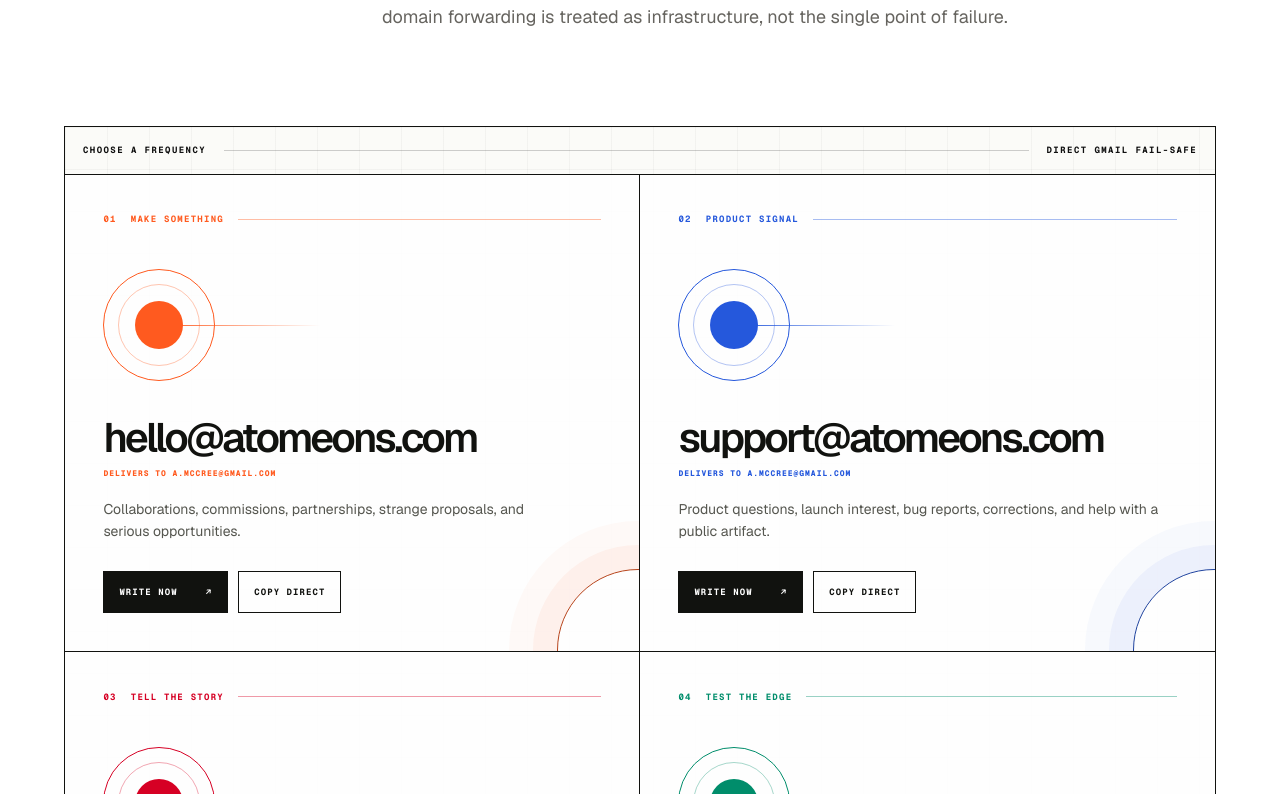
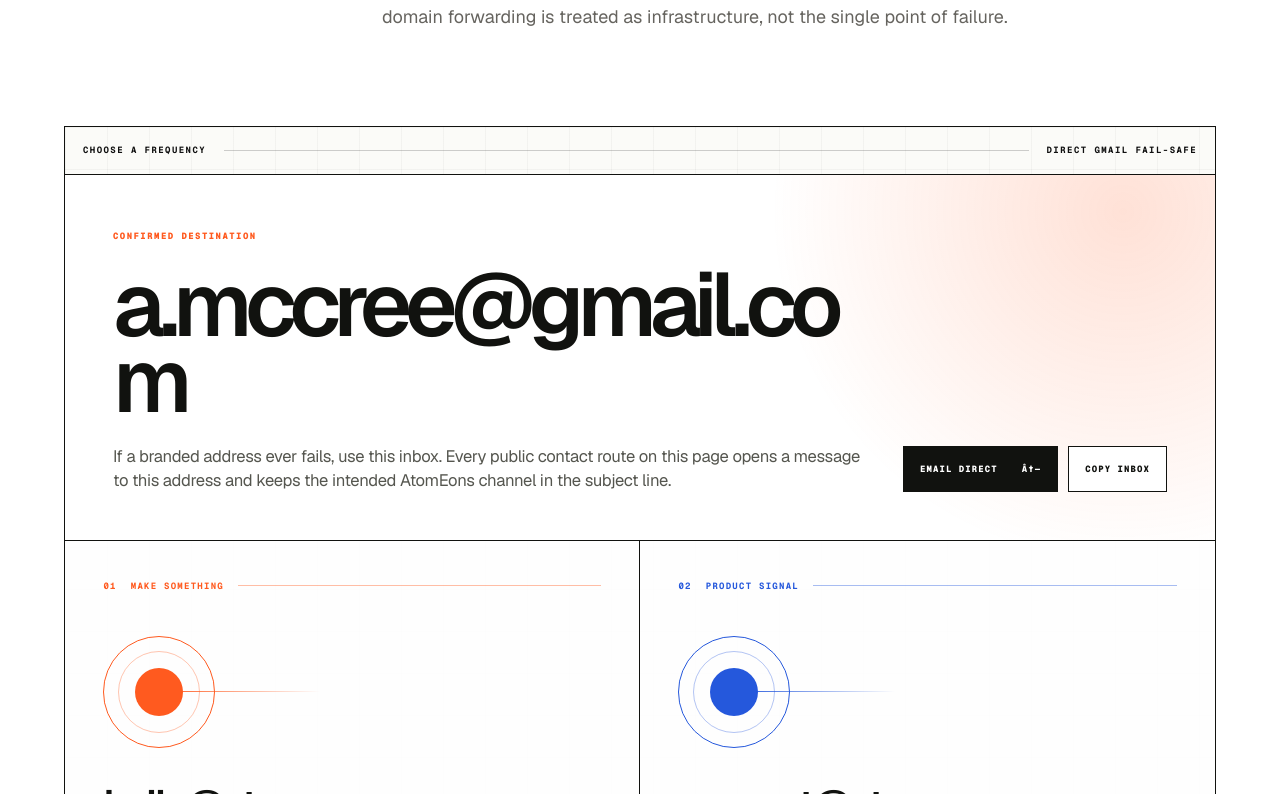
Before and after one commit to Atom-Eons/atomeons-com, a Next.js app: page /contact in a window 1280 px wide. Shown: the part 1296-2090 px from the top of the page. Built offline with nearby package versions, Linux system fonts and the light colour scheme.

Commit message:
Harden contact fail-safe

```diff
--- a/app/contact/ContactBoard.tsx
+++ b/app/contact/ContactBoard.tsx
@@ -72,6 +72,25 @@
         <span>DIRECT GMAIL FAIL-SAFE</span>
       </div>
 
+      <section className={styles.failSafePanel} aria-labelledby="direct-inbox-title">
+        <div>
+          <span className={styles.failSafeKicker}>CONFIRMED DESTINATION</span>
+          <h2 id="direct-inbox-title">{DELIVERY_ADDRESS}</h2>
+          <p>
+            If a branded address ever fails, use this inbox. Every public contact route on this page opens a message
+            to this address and keeps the intended AtomEons channel in the subject line.
+          </p>
+        </div>
+        <div className={styles.failSafeActions}>
+          <a href="mailto:a.mccree@gmail.com?subject=%5Bdirect%5D%20AtomEons%20inquiry">
+            Email direct <span aria-hidden>â†—</span>
+          </a>
+          <button type="button" onClick={() => copyAddress("direct")}>
+            {copied === "direct" ? "Copied" : "Copy inbox"}
+          </button>
+        </div>
+      </section>
+
       <div className={styles.primaryGrid}>
         {primaryChannels.map((channel) => (
           <article className={styles.channel} data-tone={channel.tone} key={channel.address}>
--- a/app/contact/contact.module.css
+++ b/app/contact/contact.module.css
@@ -25,6 +25,90 @@
   height: 1px;
   background: #11120f;
   opacity: .2;
+}
+
+.failSafePanel {
+  display: grid;
+  min-height: 220px;
+  padding: clamp(24px, 4vw, 48px);
+  grid-template-columns: minmax(0, 1fr) auto;
+  gap: 28px;
+  align-items: end;
+  border-bottom: 1px solid #11120f;
+  background:
+    radial-gradient(circle at 92% 10%, rgba(255, 90, 31, .18), transparent 22rem),
+    #fff;
+}
+
+.failSafeKicker {
+  color: #ff5a1f;
+  font-family: var(--font-mono), monospace;
+  font-size: 9px;
+  font-weight: 820;
+  letter-spacing: .16em;
+  text-transform: uppercase;
+}
+
+.failSafePanel h2 {
+  margin: 22px 0 0;
+  overflow-wrap: anywhere;
+  color: #11120f;
+  font-size: clamp(42px, 7vw, 104px);
+  font-weight: 590;
+  letter-spacing: -.075em;
+  line-height: .85;
+}
+
+.failSafePanel p {
+  max-width: 760px;
+  margin: 26px 0 0;
+  color: #55564f;
+  font-size: clamp(16px, 1.3vw, 20px);
+  letter-spacing: -.02em;
+  line-height: 1.45;
+}
+
+.failSafeActions {
+  display: flex;
+  align-items: center;
+  flex-wrap: wrap;
+  justify-content: flex-end;
+  gap: 10px;
+}
+
+.failSafeActions a,
+.failSafeActions button {
+  min-height: 46px;
+  padding: 0 16px;
+  border: 1px solid #11120f;
+  border-radius: 0;
+  font-family: var(--font-mono), monospace;
+  font-size: 9px;
+  font-weight: 800;
+  letter-spacing: .12em;
+  text-transform: uppercase;
+}
+
+.failSafeActions a {
+  display: inline-flex;
+  align-items: center;
+  gap: 24px;
+  background: #11120f;
+  color: #fff;
+  text-decoration: none;
+}
+
+.failSafeActions button {
+  cursor: pointer;
+  background: #fff;
+  color: #11120f;
+}
+
+.failSafeActions a:hover,
+.failSafeActions button:hover {
+  border-color: #ff5a1f;
+  background: #ff5a1f;
+  color: #fff;
 }
 
 .primaryGrid {
@@ -281,6 +365,14 @@
 }
 
 @media (max-width: 980px) {
+  .failSafePanel {
+    grid-template-columns: 1fr;
+  }
+
+  .failSafeActions {
+    justify-content: flex-start;
+  }
+
   .directGrid {
     grid-template-columns: repeat(2, minmax(0, 1fr));
   }
```
